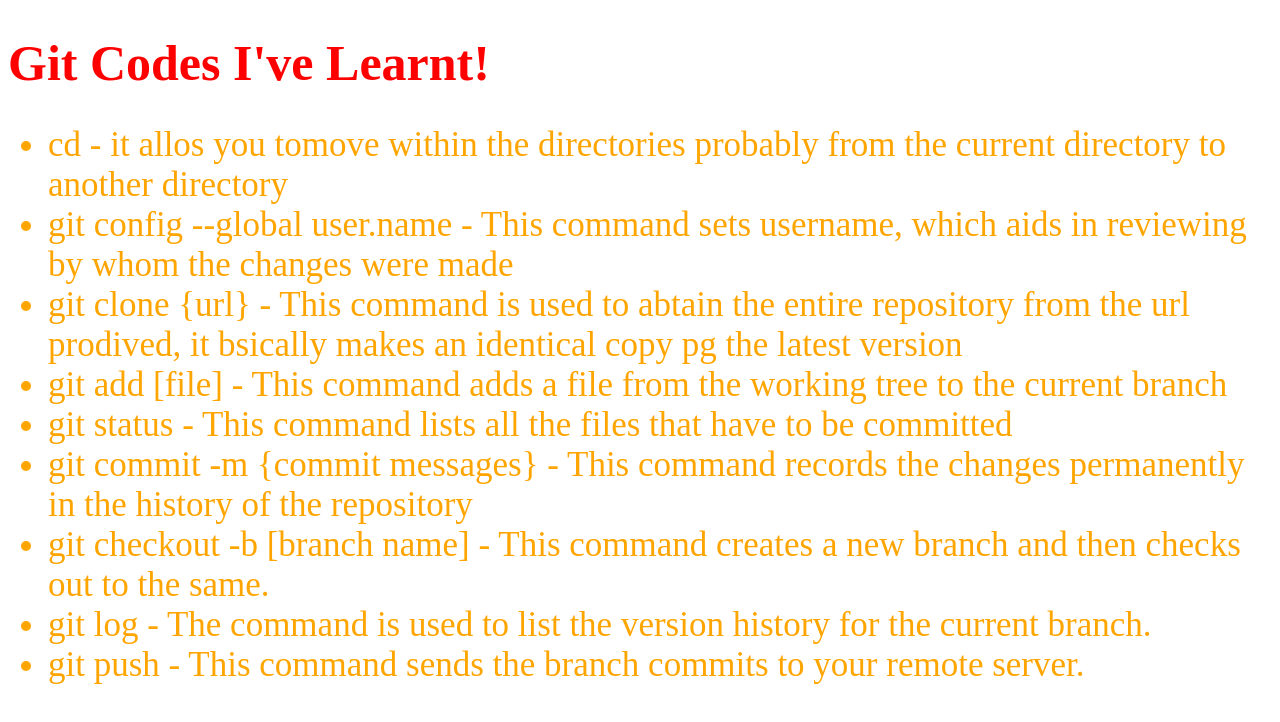
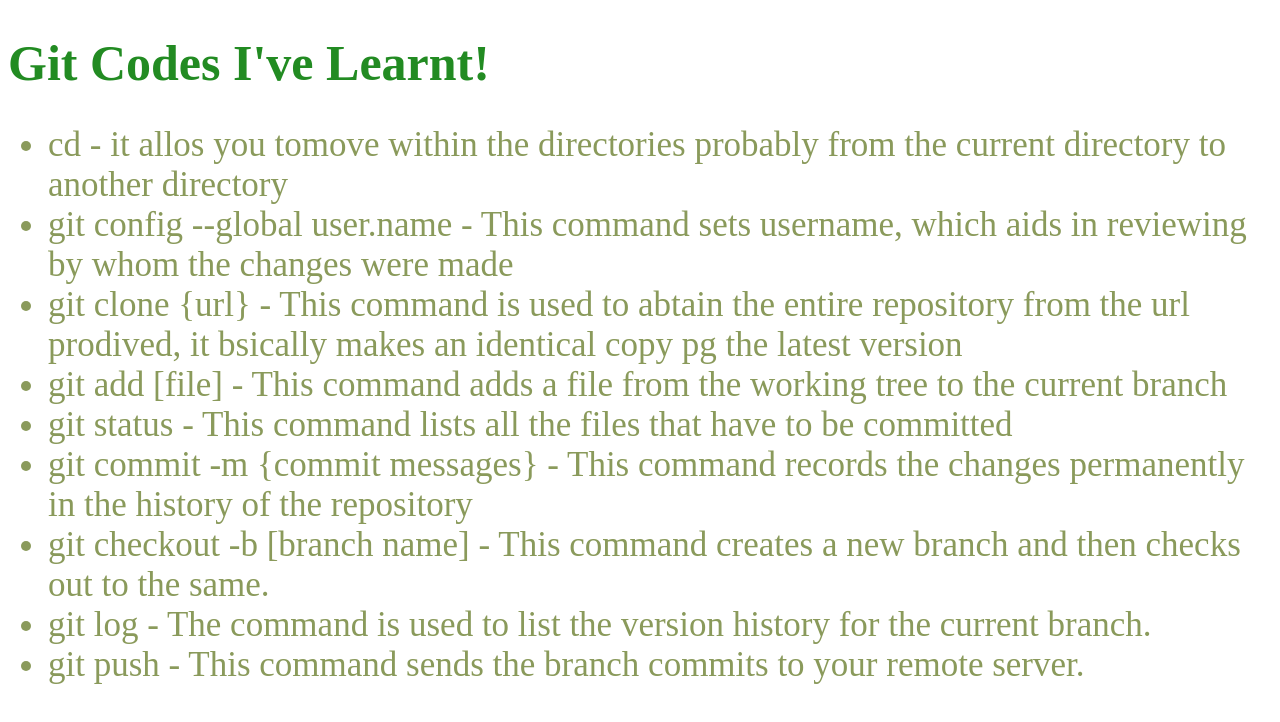
Before and after one commit to TheUltimate455/Git-Codes, a plain HTML site: page index.html in a window 1280 px wide. Drawn offline with Linux system fonts and the light colour scheme.

Commit message:
Update style.css
changed css

```diff
--- a/style.css
+++ b/style.css
@@ -1,8 +1,8 @@
 h1 {
-  color: red;
+  color: #228b22;
   font-size: 50px;
 }
 li {
-  color: orange;
+  color: #8A9A5B;
     font-size: 35px;
 }
```
